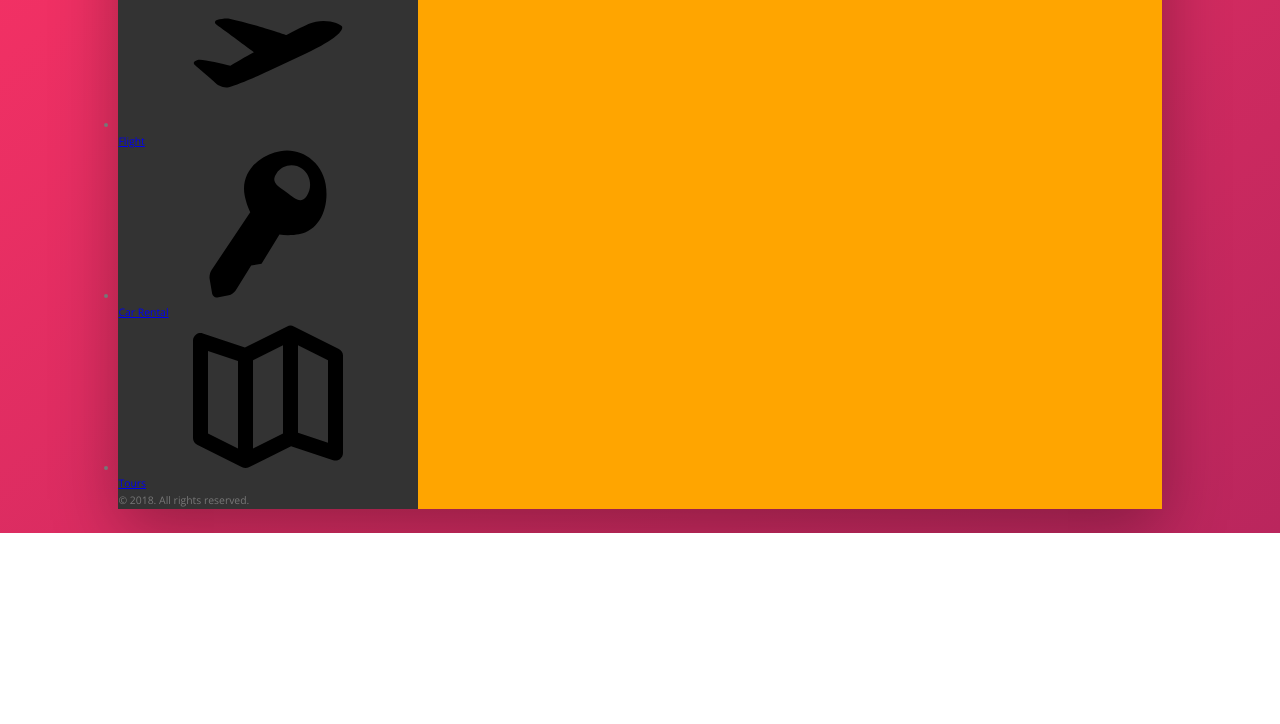
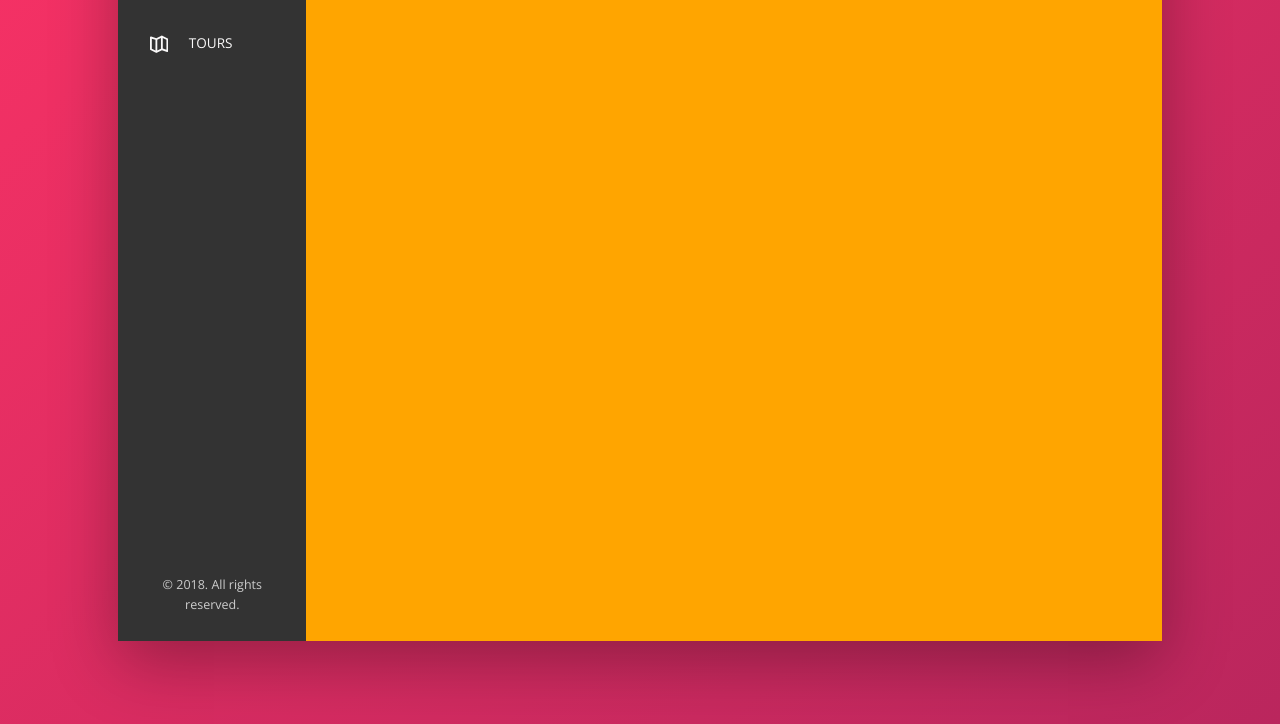
Before and after one commit to laurenalyn/flexboxMaster, a website: page index.html in a window 1280 px wide. Shown: the part 350-1074 px from the top of the page. Before the commit the page ends 883 px from the top, so only its background shows below. Drawn offline with nearby package versions, Linux system fonts and the light colour scheme.

Commit message:
adds styles for side-nav

```diff
--- a/sass/_components.scss
+++ b/sass/_components.scss
@@ -111,3 +111,74 @@
         margin-right: 1rem;
     }
 }
+
+///////////////////////////
+//SIDE NAV
+.side-nav {
+    font-size: 1.3rem;
+    list-style: none;
+    margin-top: 3.5rem;
+
+    &__item {
+        position: relative;
+
+        &:not(:last-child) {
+            margin-bottom: .5rem;
+        }
+    }
+
+    &__item::before {
+        content: "";
+        position: absolute;
+        top: 0;
+        left:0;
+        height: 100%;
+        width: 3px;
+        background-color: var(--color-primary);
+        transform: scaleY(0);
+        transition: transform .2s,
+                    width .4s cubic-bezier(1,0,0,1) .2s,
+                    background-color .1s;
+    }
+
+    &__item:hover::before,
+    &__item--active::before {
+        transform: scaleY(1);
+        width: 100%;
+    }
+
+    &__item:active::before {
+        background-color: var(--color-primary-light);
+
+    }
+
+    &__link:link,
+    &__link:visited {
+        color: var(--color-grey-light-1);
+        text-decoration: none;
+        text-transform: uppercase;
+        display: block;
+        padding: 1.5rem 3rem;
+        position: relative;
+        z-index: 10;
+
+        display: flex;
+        align-items: center;
+    }
+
+    &__icon {
+        width: 1.75rem;
+        height: 1.75rem;
+        margin-right: 2rem;
+        fill: currentColor;
+    }
+}
+
+///////////////////////////
+//LEGAL TEXT
+.legal {
+    font-size: 1.2rem;
+    color: var(--color-grey-light-4);
+    text-align: center;
+    padding: 2.5rem;
+}
--- a/sass/_layout.scss
+++ b/sass/_layout.scss
@@ -5,7 +5,7 @@
     background-color: var(--color-grey-light-1);
     box-shadow: var(--shadow-dark);
 
-    // min-height: 50rem;
+    min-height: 50rem;
 }
 
 .header {
@@ -26,11 +26,18 @@
     background-color: var(--color-grey-dark-1);
     //flex: grow shrink basis
     flex: 0 0 18%;
+
+    display:flex;
+    flex-direction: column;
+    justify-content: space-between;
 }
 
 .hotel-view {
     background: #fff;
+    //test
     background-color: orange;
+    height: 80rem;
+
     flex: 1;
 
 }
```
Also changed, not shown: css/style.css.
